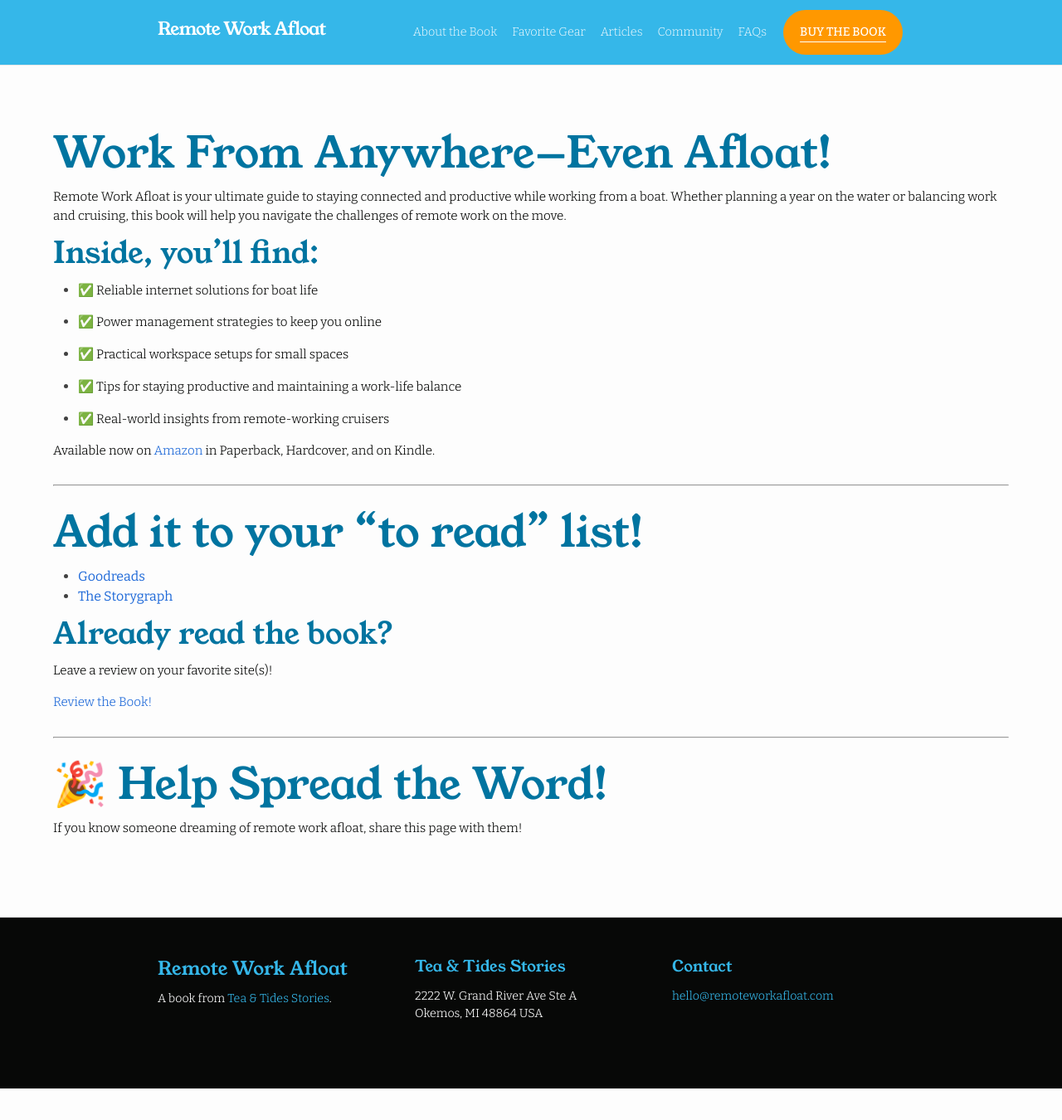
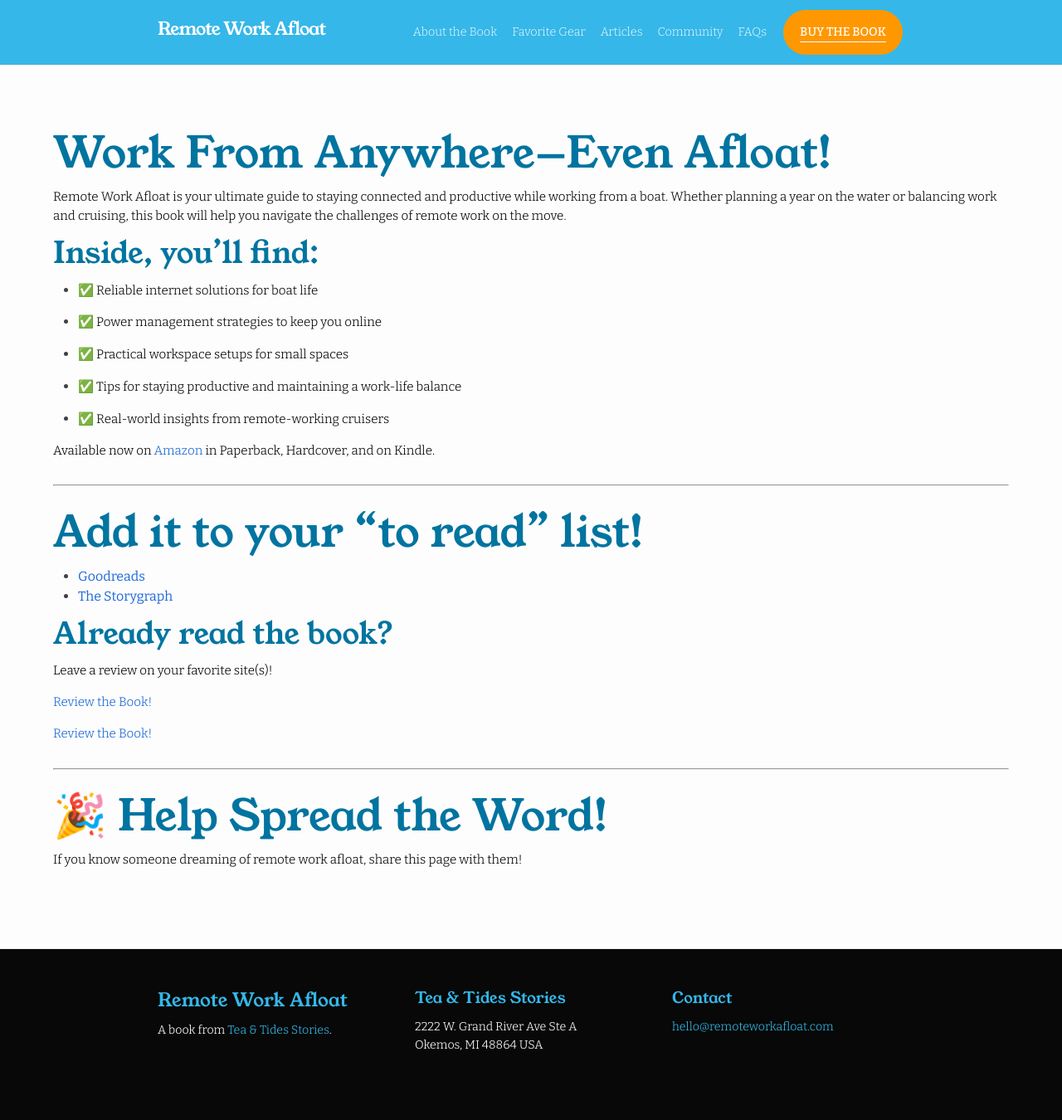
Before and after one commit to amajor/website-remote-work-afloat, a Jekyll site: the page built from buy.md, in a window 1280 px wide. Shown: the whole page at 83% size. Built offline with Jekyll 4.4.1, drawn with Linux system fonts in a browser that asks for light colours; nearby versions of some CDN libraries; before the commit the page ends 1312 px from its top, so only the background shows below that.

```diff
--- a/buy.md
+++ b/buy.md
@@ -31,7 +31,9 @@ Available now on [Amazon](https://amzn.to/4i0EcAh) in Paperback, Hardcover, and
 
 Leave a review on your favorite site(s)!
 
-[Review the Book!](/review)
+[Review the Book!](./review.md)
+
+[Review the Book!]({{ site.baseurl }}/review.md)
 
 ---
 
```
